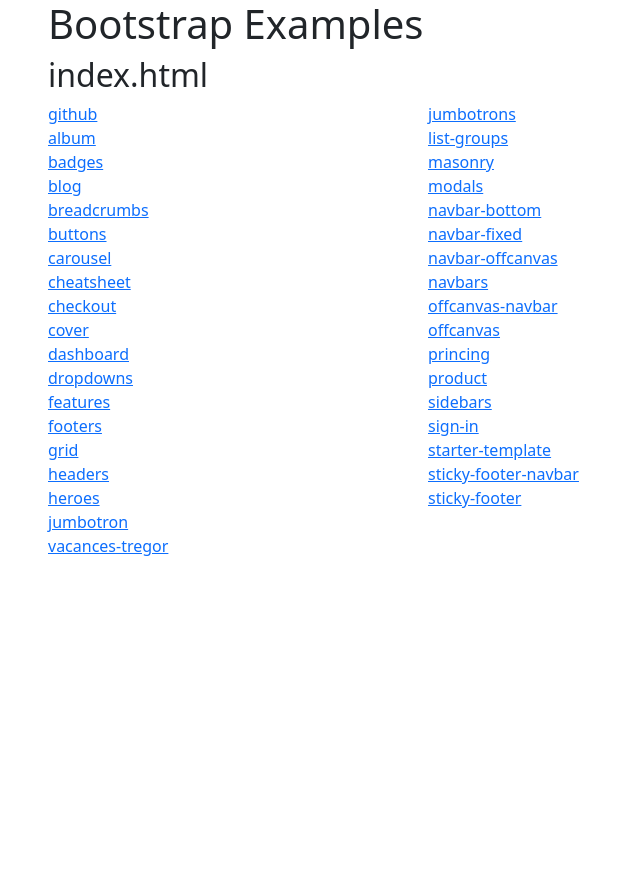
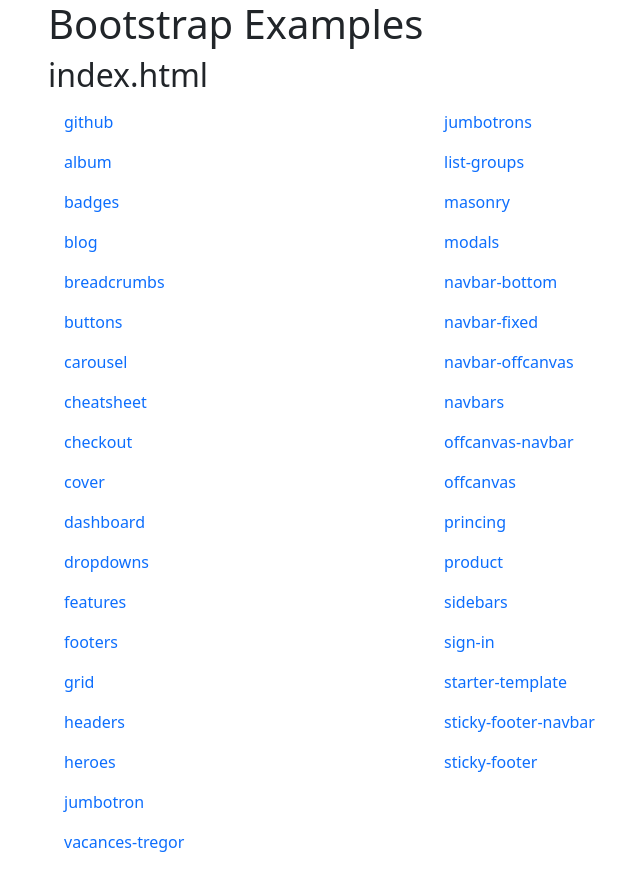
Before and after one commit to awelvor/bsex, a Jekyll site: the page built from index.html, in a window 1280 px wide. Shown: the top 891 px of the page, without its empty margins (34-674 px from the left). Built offline with Jekyll 4.4.1, drawn with Linux system fonts in a browser that asks for light colours.

Commit message:
Update index.html

```diff
--- a/index.html
+++ b/index.html
@@ -7,46 +7,48 @@
     <h2>index.html</h2>
     <div class="row">
     <div class="col-4">
-   <a href="https://github.com/" target=_blank>github</a><br>
-    <a href="https://awelvor.github.io/bsex/album/" target=_blank>album</a><br>
-    <a href="https://awelvor.github.io/bsex/badges/" target=_blank>badges</a><br>
- <a href="https://awelvor.github.io/bsex/blog" target=_blank>blog</a><br>
-    <a href="https://awelvor.github.io/bsex/breadcrumbs" target=_blank>breadcrumbs</a><br>
-    <a href="https://awelvor.github.io/bsex/buttons" target=_blank>buttons</a><br>
- <a href="https://awelvor.github.io/bsex/carousel/" target=_blank>carousel</a><br>
-    <a href="https://awelvor.github.io/bsex/cheatsheet" target=_blank>cheatsheet</a><br>
-<a href="https://awelvor.github.io/bsex/checkout/" target=_blank>checkout</a><br>
-    <a href="https://awelvor.github.io/bsex/cover/" target=_blank>cover</a><br>
-  <a href="https://awelvor.github.io/bsex/dashboard" target=_blank>dashboard</a><br>
-    <a href="https://awelvor.github.io/bsex/dropdowns/" target=_blank>dropdowns</a><br>
-    <a href="https://awelvor.github.io/bsex/features/" target=_blank>features</a><br>
-    <a href="https://awelvor.github.io/bsex/footers/" target=_blank>footers</a><br>
-    <a href="https://awelvor.github.io/bsex/grid/" target=_blank>grid</a><br>
-    <a href="https://awelvor.github.io/bsex/headers/" target=_blank>headers</a><br>
-    <a href="https://awelvor.github.io/bsex/heroes/" target=_blank>heroes</a><br>
-    <a href="https://awelvor.github.io/bsex/jumbotron/" target=_blank>jumbotron</a><br>
-   <a href="https://awelvor.github.io/bsex/vacances-tregor/" target=_blank>vacances-tregor</a><br>
+    <ul class="nav flex-column">
+<li class="nav-item"><a class="nav-link"  href="https://github.com/" target=_blank>github</a>
+<li class="nav-item"><a class="nav-link"  href="https://awelvor.github.io/bsex/album/" target=_blank>album</a>
+<li class="nav-item"><a class="nav-link"  href="https://awelvor.github.io/bsex/badges/" target=_blank>badges</a>
+<li class="nav-item"><a class="nav-link"  href="https://awelvor.github.io/bsex/blog" target=_blank>blog</a>
+<li class="nav-item"><a class="nav-link"  href="https://awelvor.github.io/bsex/breadcrumbs" target=_blank>breadcrumbs</a>
+<li class="nav-item"><a class="nav-link"  href="https://awelvor.github.io/bsex/buttons" target=_blank>buttons</a>
+<li class="nav-item"><a class="nav-link"  href="https://awelvor.github.io/bsex/carousel/" target=_blank>carousel</a>
+<li class="nav-item"><a class="nav-link"  href="https://awelvor.github.io/bsex/cheatsheet" target=_blank>cheatsheet</a>
+<li class="nav-item"><a class="nav-link"  href="https://awelvor.github.io/bsex/checkout/" target=_blank>checkout</a>
+<li class="nav-item"><a class="nav-link"  href="https://awelvor.github.io/bsex/cover/" target=_blank>cover</a>
+<li class="nav-item"><a class="nav-link"  href="https://awelvor.github.io/bsex/dashboard" target=_blank>dashboard</a>
+<li class="nav-item"><a class="nav-link"  href="https://awelvor.github.io/bsex/dropdowns/" target=_blank>dropdowns</a>
+<li class="nav-item"><a class="nav-link"  href="https://awelvor.github.io/bsex/features/" target=_blank>features</a>
+<li class="nav-item"><a class="nav-link"  href="https://awelvor.github.io/bsex/footers/" target=_blank>footers</a>
+<li class="nav-item"><a class="nav-link"  href="https://awelvor.github.io/bsex/grid/" target=_blank>grid</a>
+<li class="nav-item"><a class="nav-link"  href="https://awelvor.github.io/bsex/headers/" target=_blank>headers</a>
+<li class="nav-item"><a class="nav-link"  href="https://awelvor.github.io/bsex/heroes/" target=_blank>heroes</a>
+<li class="nav-item"><a class="nav-link"  href="https://awelvor.github.io/bsex/jumbotron/" target=_blank>jumbotron</a>
+<li class="nav-item"><a class="nav-link"  href="https://awelvor.github.io/bsex/vacances-tregor/" target=_blank>vacances-tregor</a>
+</ul>
     </div>
     <div class="col-4">
-
-
-    <a href="https://awelvor.github.io/bsex/jumbotrons/" target=_blank>jumbotrons</a><br>
-    <a href="https://awelvor.github.io/bsex/list-groups/" target=_blank>list-groups</a><br>
-    <a href="https://awelvor.github.io/bsex/masonry/" target=_blank>masonry</a><br>
-    <a href="https://awelvor.github.io/bsex/modals/" target=_blank>modals</a><br>
-    <a href="https://awelvor.github.io/bsex/navbar-bottom/" target=_blank>navbar-bottom</a><br>
-    <a href="https://awelvor.github.io/bsex/navbar-fixed/" target=_blank>navbar-fixed</a><br>
-    <a href="https://awelvor.github.io/bsex/navbar-offcanvas" target=_blank>navbar-offcanvas</a><br>
-    <a href="https://awelvor.github.io/bsex/navbars" target=_blank>navbars</a><br>
-    <a href="https://awelvor.github.io/bsex/offcanvas-navbar/" target=_blank>offcanvas-navbar</a><br>
-    <a href="https://awelvor.github.io/bsex/offcanvas/" target=_blank>offcanvas</a><br>
-    <a href="https://awelvor.github.io/bsex/pricing/" target=_blank>princing</a><br>
-    <a href="https://awelvor.github.io/bsex/product/" target=_blank>product</a><br>
-    <a href="https://awelvor.github.io/bsex/sidebars/" target=_blank>sidebars</a><br>
-    <a href="https://awelvor.github.io/bsex/sign-in" target=_blank>sign-in</a><br>
-    <a href="https://awelvor.github.io/bsex/starter-template/" target=_blank>starter-template</a><br>
-    <a href="https://awelvor.github.io/bsex/sticky-footer-navbar/" target=_blank>sticky-footer-navbar</a><br>
-    <a href="https://awelvor.github.io/bsex/sticky-footer" target=_blank>sticky-footer</a><br>
+    <ul class="nav flex-column">
+<li class="nav-item"><a class="nav-link"  href="https://awelvor.github.io/bsex/jumbotrons/" target=_blank>jumbotrons</a>
+<li class="nav-item"><a class="nav-link"  href="https://awelvor.github.io/bsex/list-groups/" target=_blank>list-groups</a>
+<li class="nav-item"><a class="nav-link"  href="https://awelvor.github.io/bsex/masonry/" target=_blank>masonry</a>
+<li class="nav-item"><a class="nav-link"  href="https://awelvor.github.io/bsex/modals/" target=_blank>modals</a>
+<li class="nav-item"><a class="nav-link"  href="https://awelvor.github.io/bsex/navbar-bottom/" target=_blank>navbar-bottom</a>
+<li class="nav-item"><a class="nav-link"  href="https://awelvor.github.io/bsex/navbar-fixed/" target=_blank>navbar-fixed</a>
+<li class="nav-item"><a class="nav-link"  href="https://awelvor.github.io/bsex/navbar-offcanvas" target=_blank>navbar-offcanvas</a>
+<li class="nav-item"><a class="nav-link"  href="https://awelvor.github.io/bsex/navbars" target=_blank>navbars</a>
+<li class="nav-item"><a class="nav-link"  href="https://awelvor.github.io/bsex/offcanvas-navbar/" target=_blank>offcanvas-navbar</a>
+<li class="nav-item"><a class="nav-link"  href="https://awelvor.github.io/bsex/offcanvas/" target=_blank>offcanvas</a>
+<li class="nav-item"><a class="nav-link"  href="https://awelvor.github.io/bsex/pricing/" target=_blank>princing</a>
+<li class="nav-item"><a class="nav-link"  href="https://awelvor.github.io/bsex/product/" target=_blank>product</a>
+<li class="nav-item"><a class="nav-link"  href="https://awelvor.github.io/bsex/sidebars/" target=_blank>sidebars</a>
+<li class="nav-item"><a class="nav-link"  href="https://awelvor.github.io/bsex/sign-in" target=_blank>sign-in</a>
+<li class="nav-item"><a class="nav-link"  href="https://awelvor.github.io/bsex/starter-template/" target=_blank>starter-template</a>
+<li class="nav-item"><a class="nav-link"  href="https://awelvor.github.io/bsex/sticky-footer-navbar/" target=_blank>sticky-footer-navbar</a>
+<li class="nav-item"><a class="nav-link"  href="https://awelvor.github.io/bsex/sticky-footer" target=_blank>sticky-footer</a>
+</ul>
     </div>
     </div>
   </div>
```
